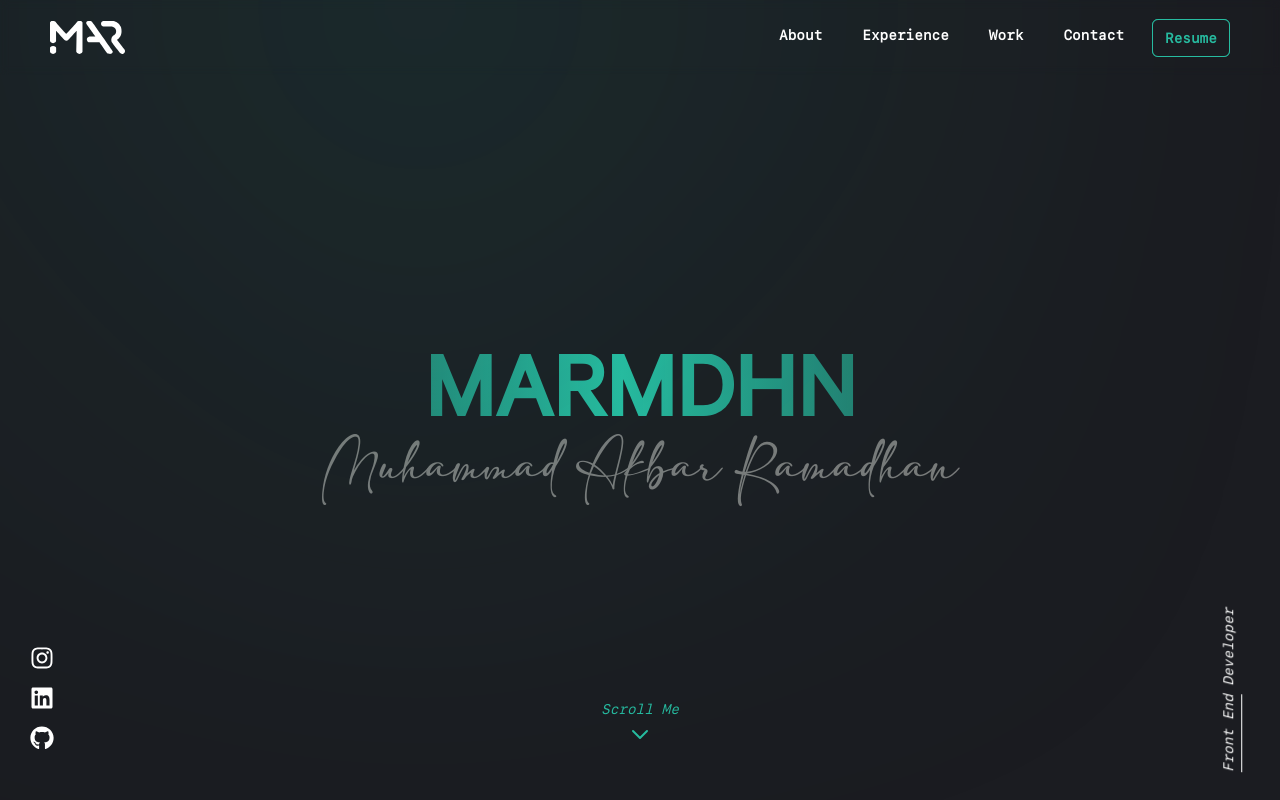
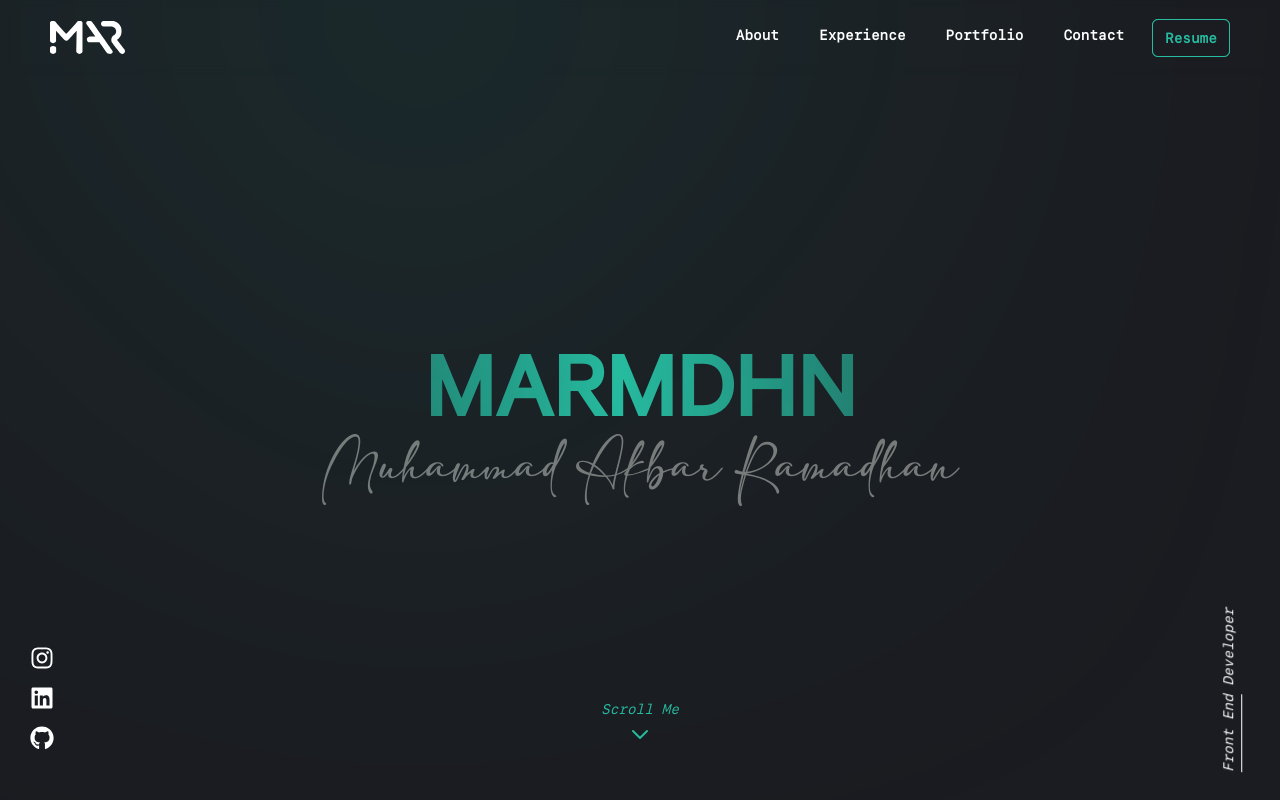
Before and after one commit to marmdhn/pro-marmdhn, a Next.js app: page / in a window 1280 px wide. Shown: the top 800 px of the page. Built offline with nearby package versions, Linux system fonts and the light colour scheme.

Commit message:
chore: Update navigation target from `work` to `portfolio` in Navbar

```diff
--- a/components/Navbar.tsx
+++ b/components/Navbar.tsx
@@ -155,11 +155,11 @@ const Navbar = () => {
               <motion.div variants={itemVariants}>
                 <button
                   onClick={() => {
-                    handleNavigation("work");
+                    handleNavigation("portfolio");
                   }}
                   className="font-sf-mono text-white px-3 rounded-md text-sm font-semibold hover:text-primary transition-all duration-200 hover:cursor-pointer"
                 >
-                  Work
+                  Portfolio
                 </button>
               </motion.div>
               <motion.div variants={itemVariants}>
@@ -232,7 +232,7 @@ const Navbar = () => {
 
           <button
             onClick={() => {
-              handleNavigation("work");
+              handleNavigation("portfolio");
             }}
             className="w-14 flex flex-col items-center text-white hover:text-primary hover:cursor-pointer hover:-translate-y-0.5 hover:scale-105 transition-all duration-200 will-change-transform"
           >
```
